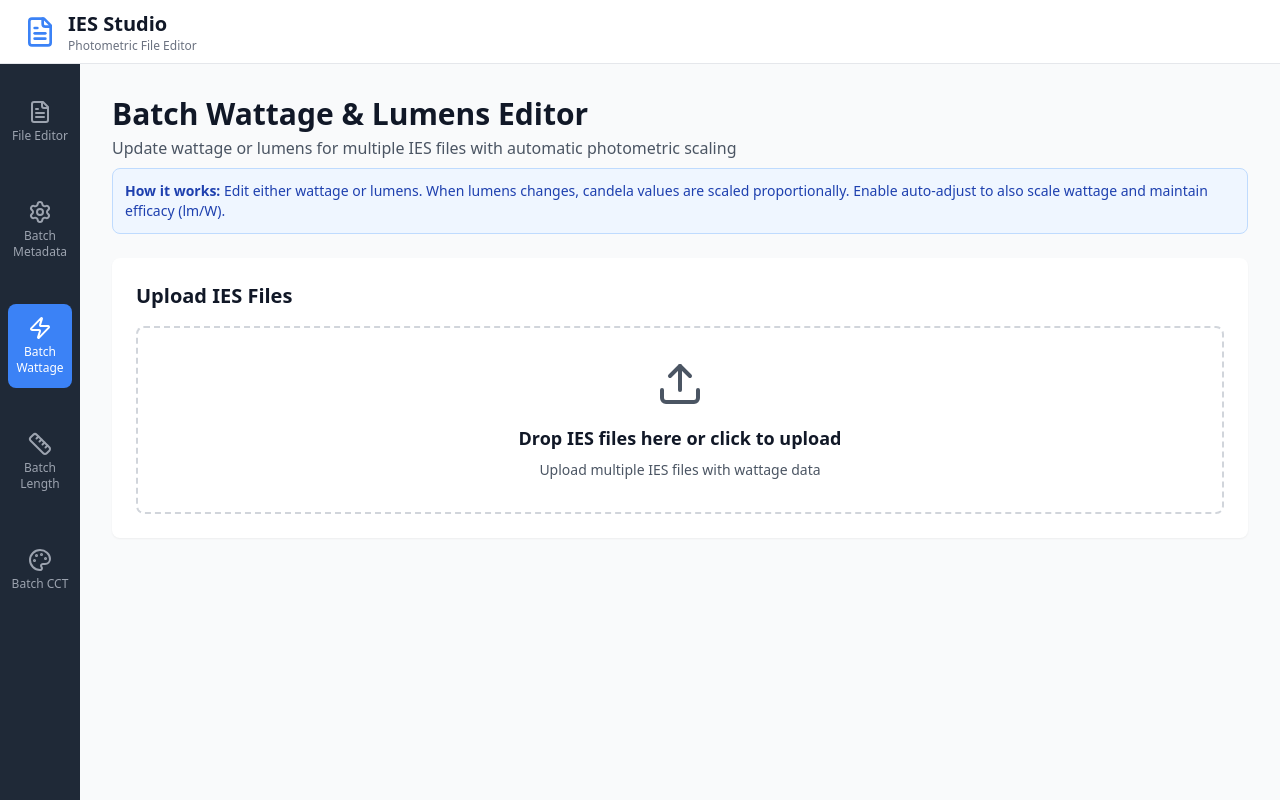
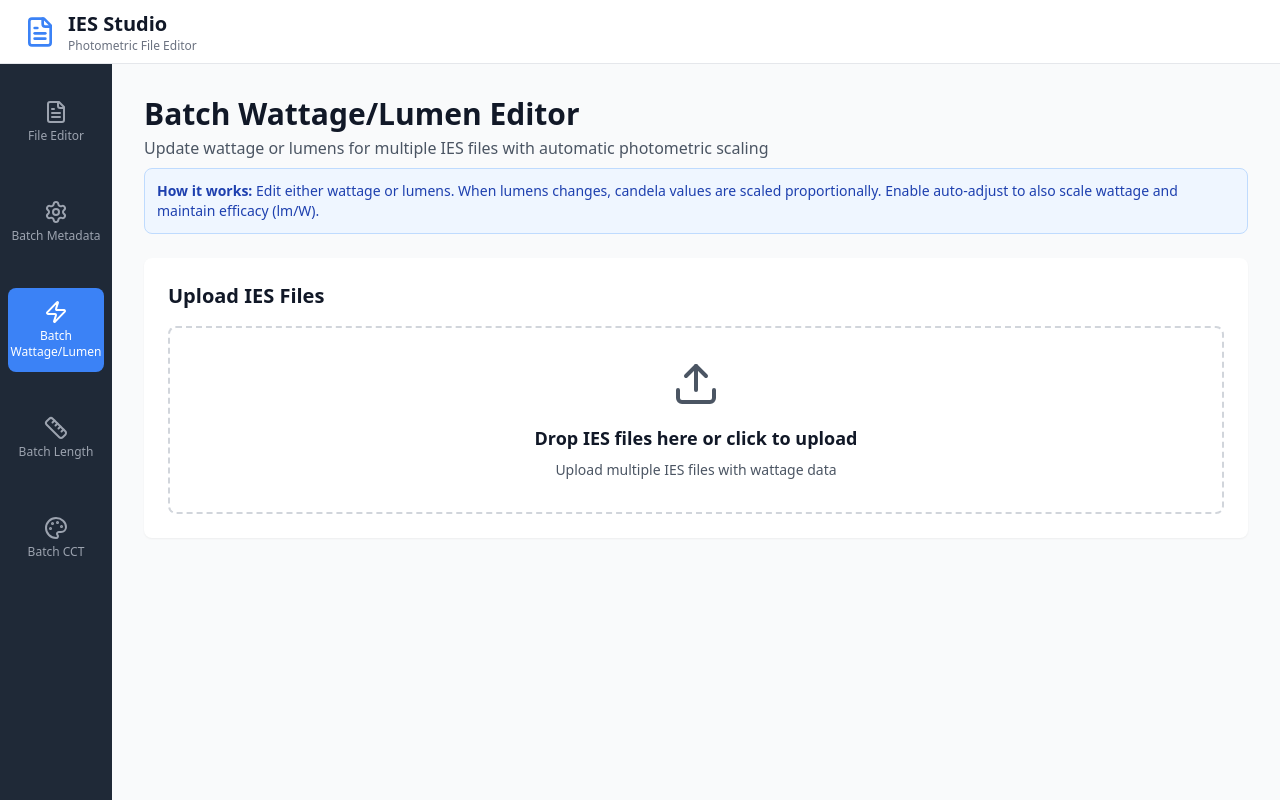
Before and after one commit to gappyai/ies-studio, a React (Vite) app: page /ies-studio/batch-wattage in a window 1280 px wide. Built offline with nearby package versions, Linux system fonts and the light colour scheme.

Commit message:
fix page name

```diff
--- a/src/components/layout/Sidebar.tsx
+++ b/src/components/layout/Sidebar.tsx
@@ -4,14 +4,14 @@ import { NavLink } from 'react-router-dom';
 const navigationItems = [
   { path: '/', icon: FileText, label: 'File Editor', exact: true },
   { path: '/batch-metadata', icon: Settings, label: 'Batch Metadata' },
-  { path: '/batch-wattage', icon: Zap, label: 'Batch Wattage' },
+  { path: '/batch-wattage', icon: Zap, label: 'Batch Wattage/Lumen' },
   { path: '/batch-length', icon: Ruler, label: 'Batch Length' },
   { path: '/batch-cct', icon: Palette, label: 'Batch CCT' },
 ];
 
 export function Sidebar() {
   return (
-    <aside className="w-20 bg-gray-800 flex flex-col items-center py-6 space-y-8">
+    <aside className="w-28 bg-gray-800 flex flex-col items-center py-6 space-y-8">
       {navigationItems.map((item) => {
         const Icon = item.icon;
 
@@ -20,7 +20,7 @@ export function Sidebar() {
             key={item.path}
             to={item.path}
             className={({ isActive }) =>
-              `flex flex-col items-center space-y-1 w-16 py-3 rounded-lg transition-colors ${
+              `flex flex-col items-center space-y-1 w-24 py-3 rounded-lg transition-colors ${
                 isActive
                   ? 'bg-primary text-white'
                   : 'text-gray-400 hover:text-white hover:bg-gray-700'
--- a/src/pages/BatchWattageEditorPage.tsx
+++ b/src/pages/BatchWattageEditorPage.tsx
@@ -213,7 +213,7 @@ export function BatchWattageEditorPage() {
   return (
     <div className="p-8 max-w-7xl mx-auto">
       <div className="mb-6">
-        <h1 className="text-3xl font-bold text-gray-900">Batch Wattage & Lumens Editor</h1>
+        <h1 className="text-3xl font-bold text-gray-900">Batch Wattage/Lumen Editor</h1>
         <p className="text-gray-600 mt-1">
           Update wattage or lumens for multiple IES files with automatic photometric scaling
         </p>
```
Also changed, not shown: 1 other file (tests, documents, lock files or other folders).
